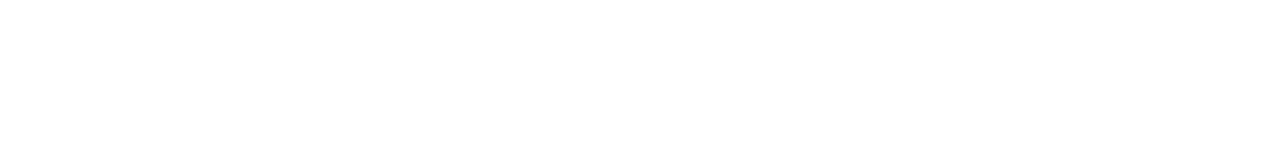
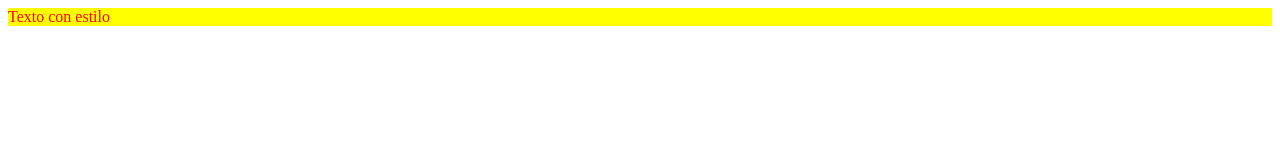
Before and after one commit to blockmaker-academy/dom-y-eventos-js, a website: page src/ejercicio-08/index.html in a window 1280 px wide. Drawn offline with Linux system fonts and the light colour scheme.

Commit message:
Anadir ejercicio-08

```diff
--- a/src/ejercicio-08/index.html
+++ b/src/ejercicio-08/index.html
@@ -7,9 +7,12 @@
   </head>
   <body>
     <!-- Escribe tu codigo html aqui -->
-
+<div id="miElemento"> Texto con estilo</div>
     <script>
       // Escribe tu codigo javascript aqui
+      const elemento = document.getElementById('miElemento')
+      elemento.style.color = 'red'
+      elemento.style.backgroundColor = 'yellow'
     </script>
   </body>
 </html>
```
